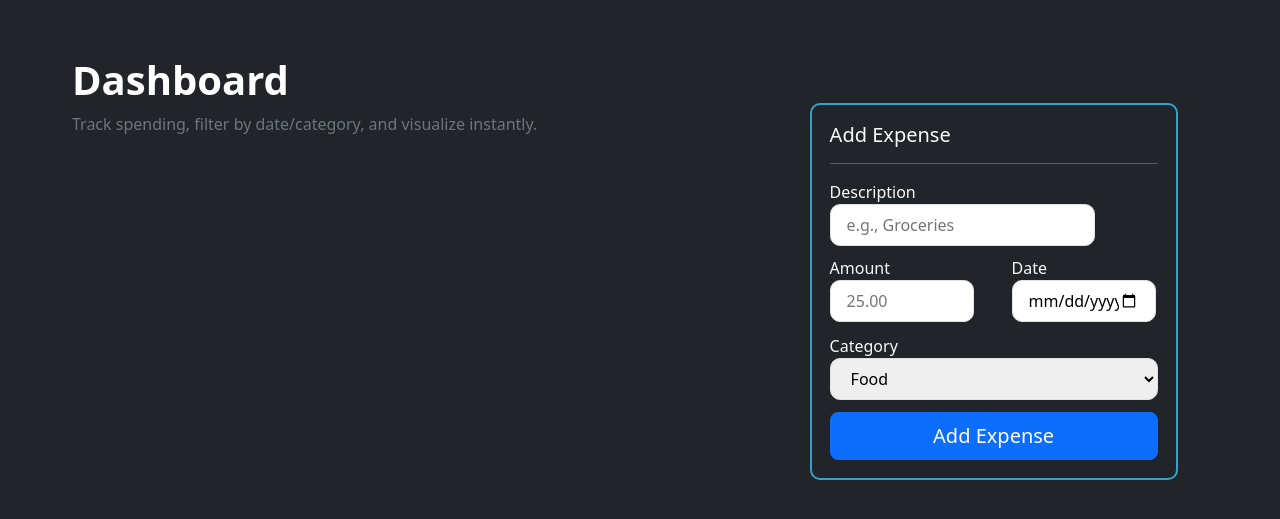
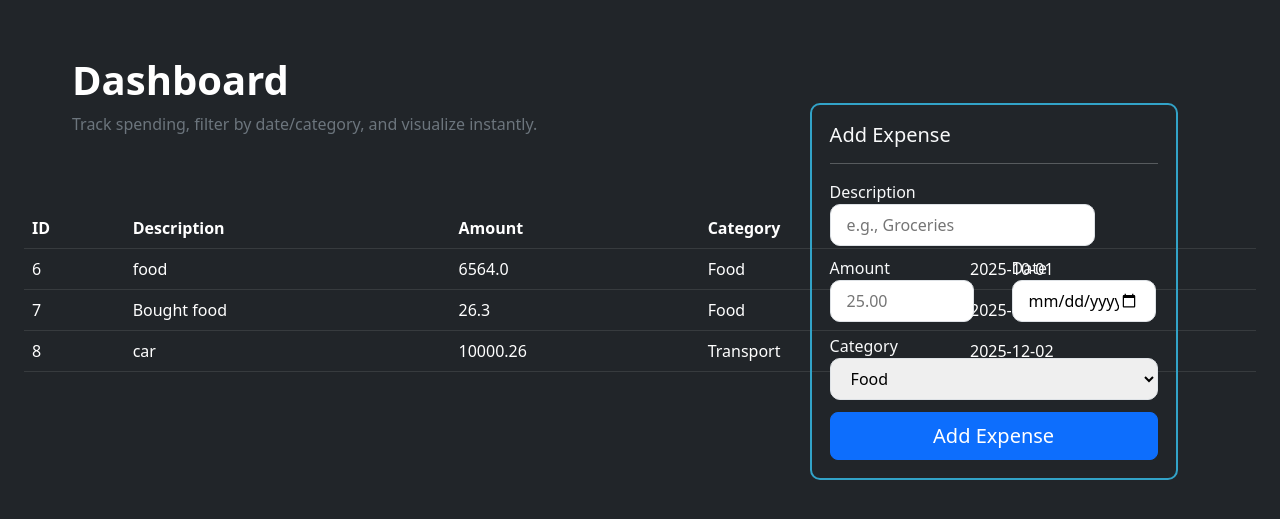
Before and after one commit to Thinal-Fernando/FinTracker, a Flask app: page / in a window 1280 px wide. Shown: the part 80-599 px from the top of the page. Run offline with Flask 3, Linux system fonts and the light colour scheme; some libraries are stand-ins or nearby versions.

Commit message:
added atable to the home pages so user can see the last 5 added expenses

```diff
--- a/templates/home.html
+++ b/templates/home.html
@@ -66,6 +66,35 @@
       </form>
     </div>
   </div>
+
+
+  <table class="table table-hover table-dark">
+        <thead>
+          <tr>
+            <th>ID</th>
+            <th>Description</th>
+            <th>Amount</th>
+            <th>Category</th>
+            <th>Date</th>
+          </tr>
+        </thead>
+        <tbody>
+          {% for row in expenses %}
+          <tr>
+            <td>{{ row.id }}</td>
+            <td>{{ row.description }}</td>
+            <td>{{ row.amount }}</td>
+            <td>{{ row.category }}</td>
+            <td>{{ row.date.strftime('%Y-%m-%d') }}</td>
+          </tr>
+
+
+          {% endfor %}
+        </tbody>
+      </table>
+
+
+
 </body>
 
 {% endblock %}
```
Also changed, not shown: instance/expenses.db.
